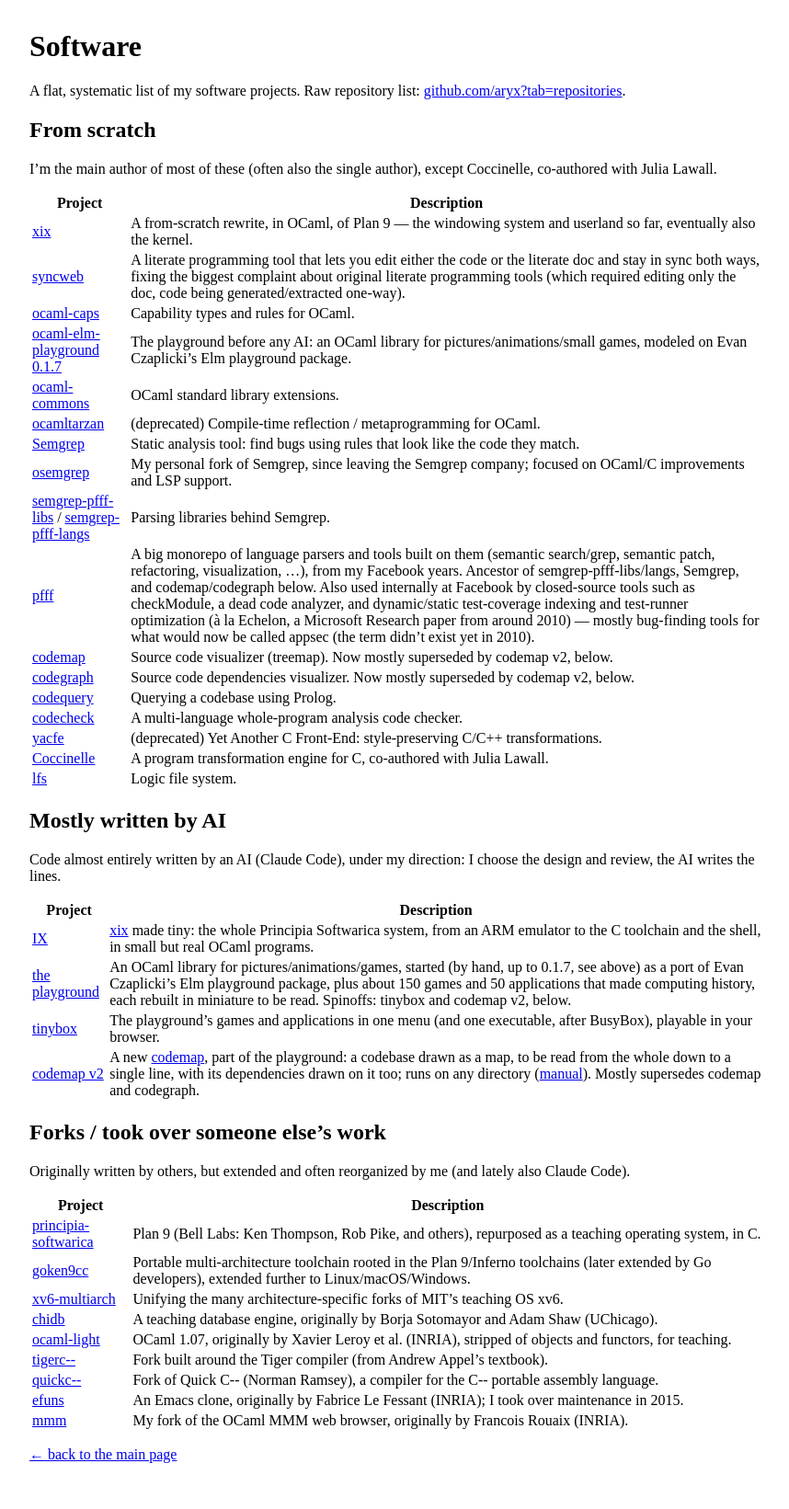
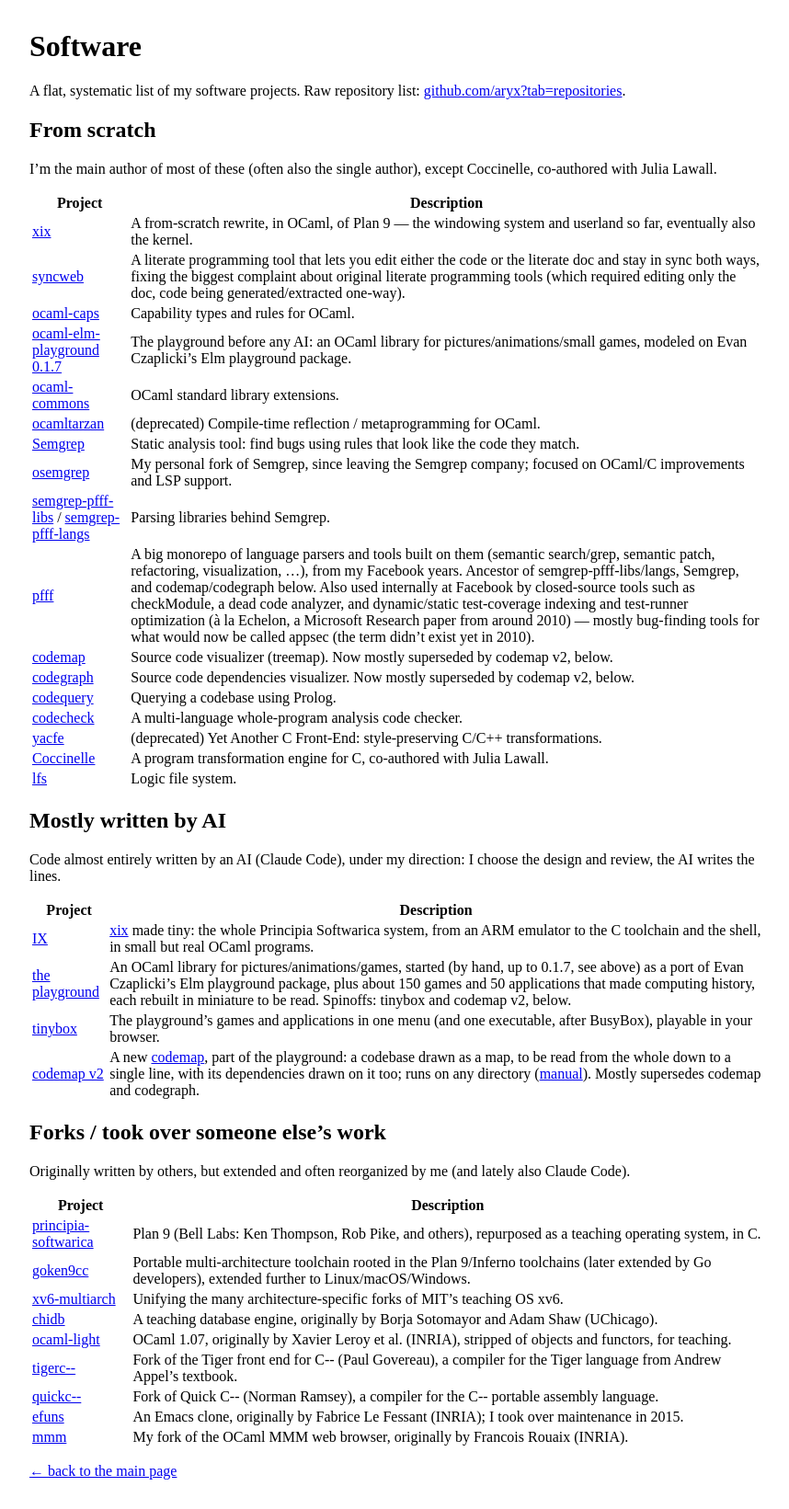
Before and after one commit to aryx/aryx.github.io, a Jekyll site: the page built from software.md, in a window 1280 px wide. Shown: the whole page at 92% size, without its empty margins (208-1066 px from the left). Built offline with Jekyll 4.4.1, drawn with Linux system fonts in a browser that asks for light colours; our own code applies the rules of GitHub Pages for plain Markdown files.

Commit message:
software.md: credit Paul Govereau as the original author of tigerc--
Co-Authored-By: Claude Opus 5.5 (1M context) <noreply@anthropic.com>

```diff
--- a/software.md
+++ b/software.md
@@ -51,7 +51,7 @@ Originally written by others, but extended and often reorganized by me (and late
 | [xv6-multiarch](https://github.com/aryx/xv6-multiarch) | Unifying the many architecture-specific forks of MIT's teaching OS xv6. |
 | [chidb](https://github.com/aryx/chidb) | A teaching database engine, originally by Borja Sotomayor and Adam Shaw (UChicago). |
 | [ocaml-light](https://github.com/aryx/ocaml-light) | OCaml 1.07, originally by Xavier Leroy et al. (INRIA), stripped of objects and functors, for teaching. |
-| [tigerc\-\-](https://github.com/aryx/tigerc--) | Fork built around the Tiger compiler (from Andrew Appel's textbook). |
+| [tigerc\-\-](https://github.com/aryx/tigerc--) | Fork of the Tiger front end for C\-\- (Paul Govereau), a compiler for the Tiger language from Andrew Appel's textbook. |
 | [quickc\-\-](https://github.com/aryx/quickc--) | Fork of Quick C\-\- (Norman Ramsey), a compiler for the C\-\- portable assembly language. |
 | [efuns](https://github.com/aryx/efuns) | An Emacs clone, originally by Fabrice Le Fessant (INRIA); I took over maintenance in 2015. |
 | [mmm](https://github.com/aryx/mmm) | My fork of the OCaml MMM web browser, originally by Francois Rouaix (INRIA). |
```
